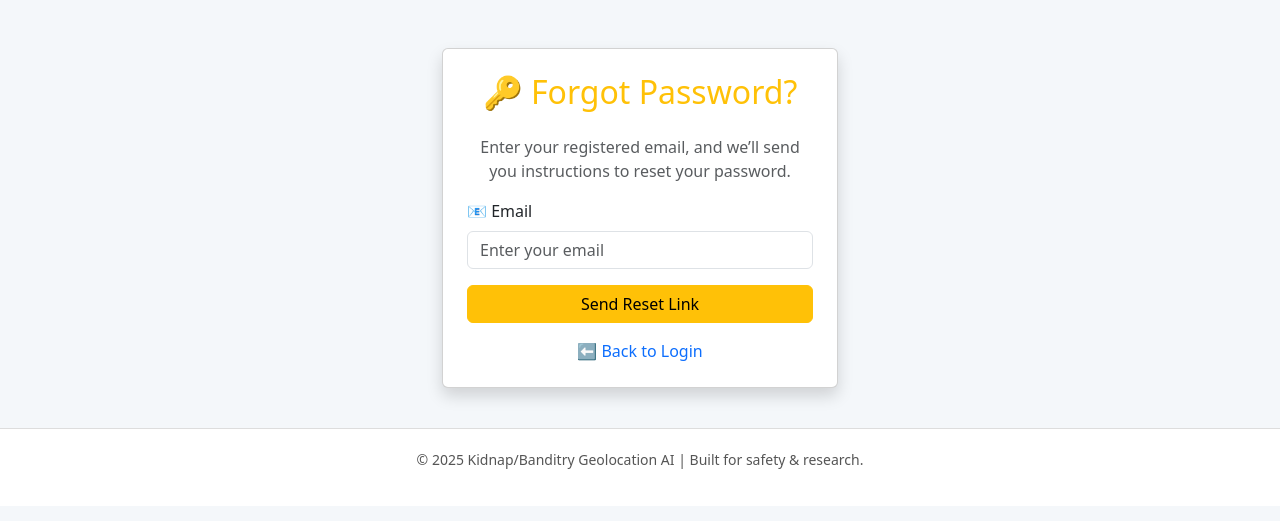
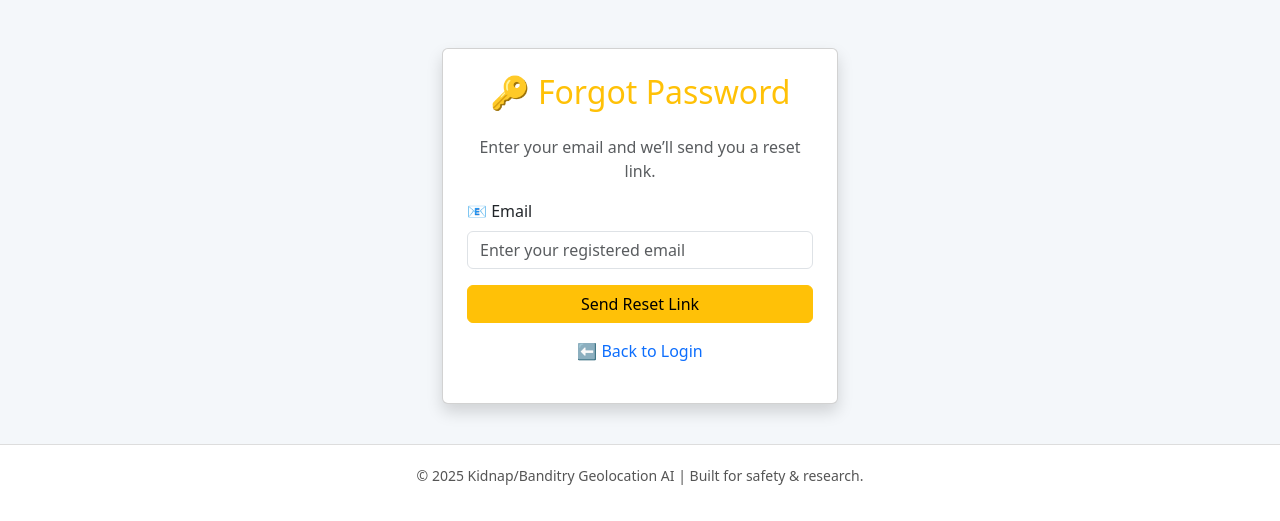
Before and after one commit to Presidor1/Ai-tracking-ID, a Flask app: template templates/forgot_password.html in a window 1280 px wide. Shown: the part 56-577 px from the top of the page. Run offline with Flask 3, Linux system fonts and the light colour scheme; the template is opened without the code that fills it, so the values that code supplies are empty.

Commit message:
Update forgot_password.html

```diff
--- a/templates/forgot_password.html
+++ b/templates/forgot_password.html
@@ -3,10 +3,8 @@
 {% block content %}
 <div class="container mt-5" style="max-width: 420px;">
     <div class="card shadow p-4">
-        <h2 class="text-center text-warning mb-4">🔑 Forgot Password?</h2>
-        <p class="text-muted text-center">
-            Enter your registered email, and we’ll send you instructions to reset your password.
-        </p>
+        <h2 class="text-center text-warning mb-4">🔑 Forgot Password</h2>
+        <p class="text-muted text-center">Enter your email and we’ll send you a reset link.</p>
 
         <!-- Flash messages -->
         {% with messages = get_flashed_messages(with_categories=true) %}
@@ -20,19 +18,17 @@
           {% endif %}
         {% endwith %}
 
-        <!-- Reset form -->
         <form method="POST" action="{{ url_for('routes.forgot_password') }}">
             <div class="mb-3">
                 <label for="email" class="form-label">📧 Email</label>
-                <input id="email" type="email" name="email" class="form-control" placeholder="Enter your email" required>
+                <input id="email" type="email" name="email" class="form-control" placeholder="Enter your registered email" required>
             </div>
+            <button type="submit" class="btn btn-warning w-100">Send Reset Link</button>
+        </form>
 
-            <button type="submit" class="btn btn-warning w-100">Send Reset Link</button>
-
-            <p class="text-center mt-3 mb-0">
-                <a href="{{ url_for('routes.login') }}" class="text-decoration-none">⬅ Back to Login</a>
-            </p>
-        </form>
+        <p class="text-center mt-3">
+            <a href="{{ url_for('routes.login') }}" class="text-decoration-none">⬅ Back to Login</a>
+        </p>
     </div>
 </div>
 {% endblock %}
```
